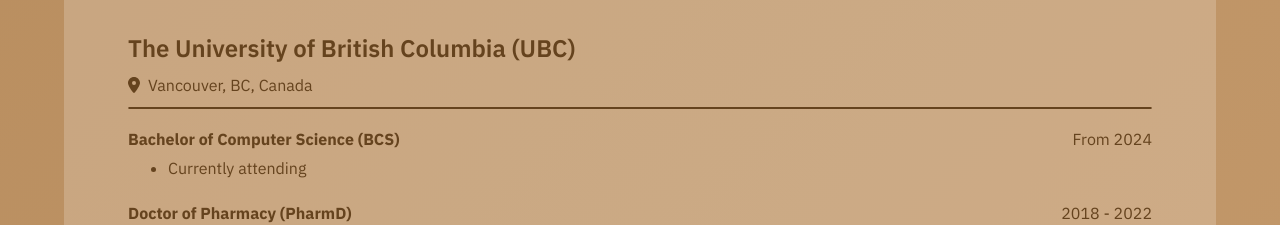
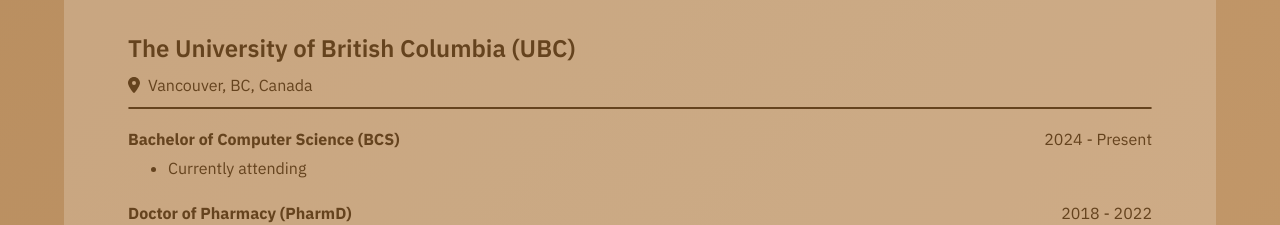
Before and after one commit to steph-xue/portfolio, a React (Vite) app: page /experiences in a window 1280 px wide. Shown: the part 925-1150 px from the top of the page. Built offline with nearby package versions, Linux system fonts and the light colour scheme.

Commit message:
fix spacing

```diff
--- a/src/components/Experiences.jsx
+++ b/src/components/Experiences.jsx
@@ -136,7 +136,7 @@ function Experiences(props) {
                                 <li className="education-item-info">Currently attending</li>
                             </ul>
                         </div>
-                        <p className="education-item-date">From 2024</p>
+                        <p className="education-item-date">2024 - Present</p>
                     </div>
                     <div className="education-item-section">
                         <div className="education-item-description">
```
